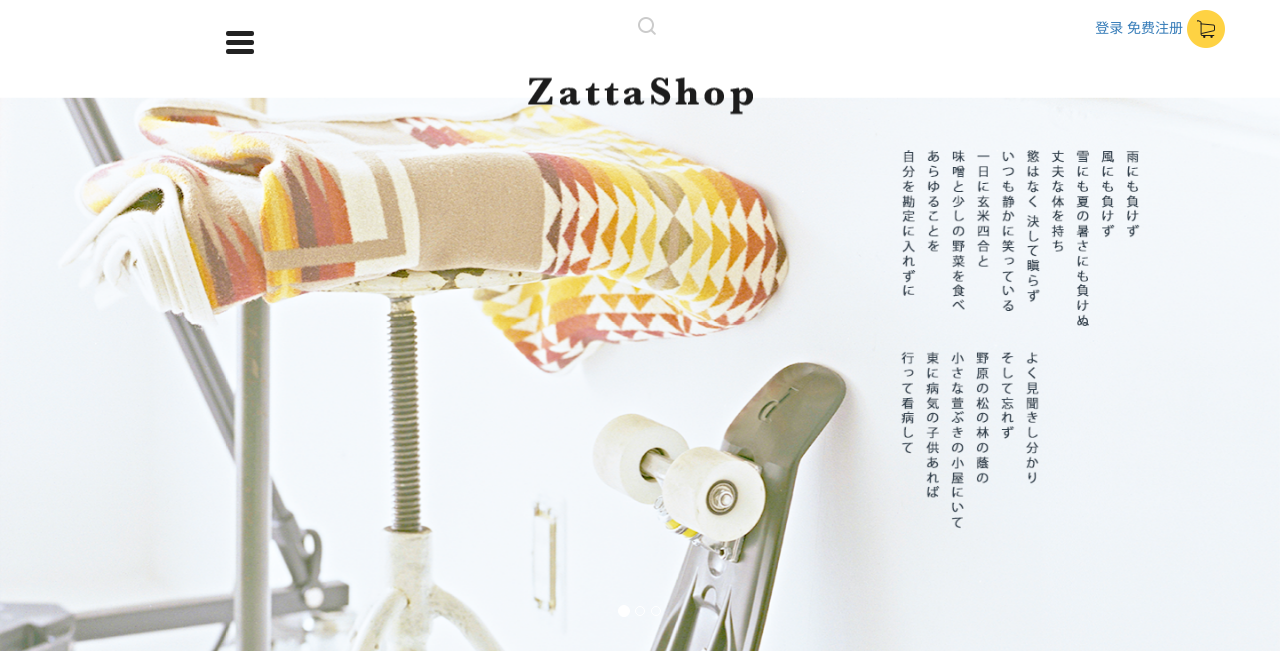
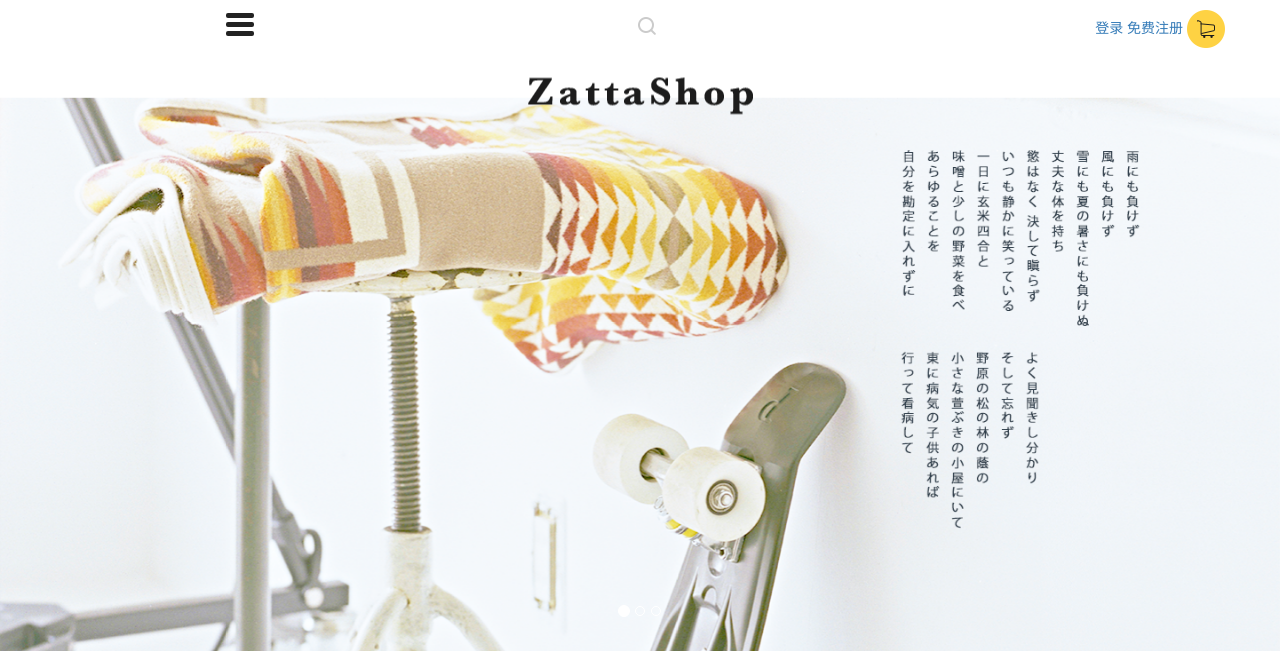
Before and after one commit to zjyExcelsior/MyShop, a Flask app: page / in a window 1280 px wide. Shown: the top 651 px of the page. Run offline with Flask 2, Linux system fonts and the light colour scheme; some libraries are stand-ins or nearby versions.

Commit message:
only for memory3 and sleep

```diff
--- a/myshop/static/css/index1.css
+++ b/myshop/static/css/index1.css
@@ -71,7 +71,7 @@ input:focus {
     display: block;
     width: 28px;
     height: 30px;
-    margin: 30px auto 10px;
+    margin: 12px auto 10px;
 }
 #toggle span:after, #toggle span:before {
     content: "";
```
